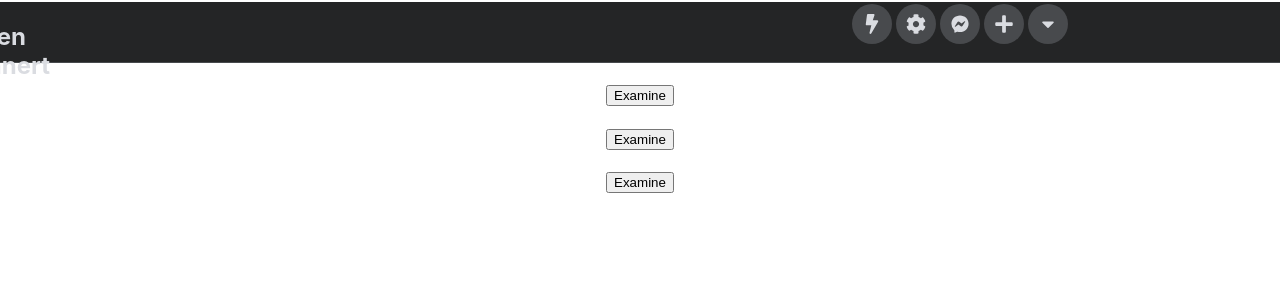
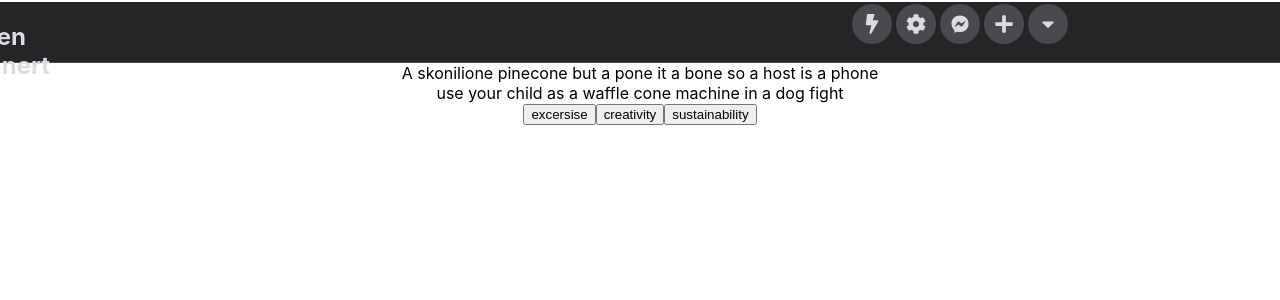
Before and after one commit to bps-github7/portfolio_landing, a React (Create React App) app: page /about in a window 1280 px wide. Shown: the top 300 px of the page. Built offline with nearby package versions, Linux system fonts and the light colour scheme.

Commit message:
Created InfoPanelSlider which implements animated slider in about. pretty barebones now but the animation is smooth

```diff
--- /dev/null
+++ b/src/helperComponents/InfoPanelSlider.jsx
@@ -0,0 +1,68 @@
+import { Component } from 'react';
+import { CSSTransition } from 'react-transition-group';
+import InfoColumn from './InfoColumn';
+
+export default class InfoPanelSlider extends Component {
+  constructor(props) {
+    super(props);
+    this.state = {
+      selected : 'intro'
+      }
+  }
+  render() {
+    return (
+      <div>
+      <CSSTransition
+        in={this.state.selected === 'intro'}
+        unmountOnExit
+        timeout={100}
+        classNames="menu-primary">
+        <div className="menu" >
+          A skonilione pinecone but a pone it a bone so a host is a phone <br /> use your child as a waffle cone machine in a dog fight
+          {/* <InfoColumn title={}  /> */}
+        </div>
+      </CSSTransition>
+
+      <CSSTransition
+        in={this.state.selected === 'excersise'}
+        unmountOnExit
+        timeout={100}
+        classNames="menu-second">
+        <div className="menu" >
+          excersise
+          {/* <InfoColumn/> */}
+        </div>
+      </CSSTransition>
+
+      <CSSTransition
+        in={this.state.selected === 'creativity'}
+        unmountOnExit
+        timeout={100}
+        classNames="menu-second">
+        <div className="menu" >
+          Creativity
+          {/* <InfoColumn/> */}
+        </div>
+      </CSSTransition>
+
+      <CSSTransition
+        in={this.state.selected === 'sustainability'}
+        unmountOnExit
+        timeout={100}
+        classNames="menu-second">
+        <div className="menu" >
+          Sustainability
+          {/* <InfoColumn /> */}
+        </div>
+      </CSSTransition>
+
+
+        <div class="button-panel">
+          { Object.keys(this.props.info).map((item) => (
+            <button onClick={() => this.setState({selected : item})}>{item}</button>
+          )) }
+        </div>
+      </div>
+    );
+  }
+}
--- a/src/helperComponents/RowDropdown.jsx
+++ b/src/helperComponents/RowDropdown.jsx
@@ -1,6 +1,5 @@
 import { Component } from 'react';
 import InfoColumn from './InfoColumn';
-import { CSSTransition } from 'react-transition-group';
 
 export default class RowDropdown extends Component {
   constructor(props) {
--- a/src/index.css
+++ b/src/index.css
@@ -315,7 +315,7 @@ a {
     transition: all var(--speed) ease;
 }
 
-/* Second menu - frontend projects
+
 .menu-second-enter {
     position: absolute;
     transform: translateX(-110%);
@@ -354,7 +354,7 @@ a {
     transform: translateX(110%);
     transition: all var(--speed) ease;
 }
-
+/*
 .menu-third-enter {
     position: absolute;
     transform: translateX(-110%);
--- a/src/pages/About.jsx
+++ b/src/pages/About.jsx
@@ -1,6 +1,6 @@
 import { Component } from 'react';
 import data from '../data.json';
-import RowDropdown from '../helperComponents/RowDropdown';
+import InfoPanelSlider from '../helperComponents/InfoPanelSlider';
 
 export default class About extends Component {
   constructor(props) {
@@ -13,12 +13,7 @@ export default class About extends Component {
   render() {
     return (
       <div class="app-about">
-        {
-          Object.keys(this.state.about)
-          .map((area) =>
-            <RowDropdown topic={area} />
-          )
-        }
+        <InfoPanelSlider info={this.state.about} />
       </div>
       );
   }
```
